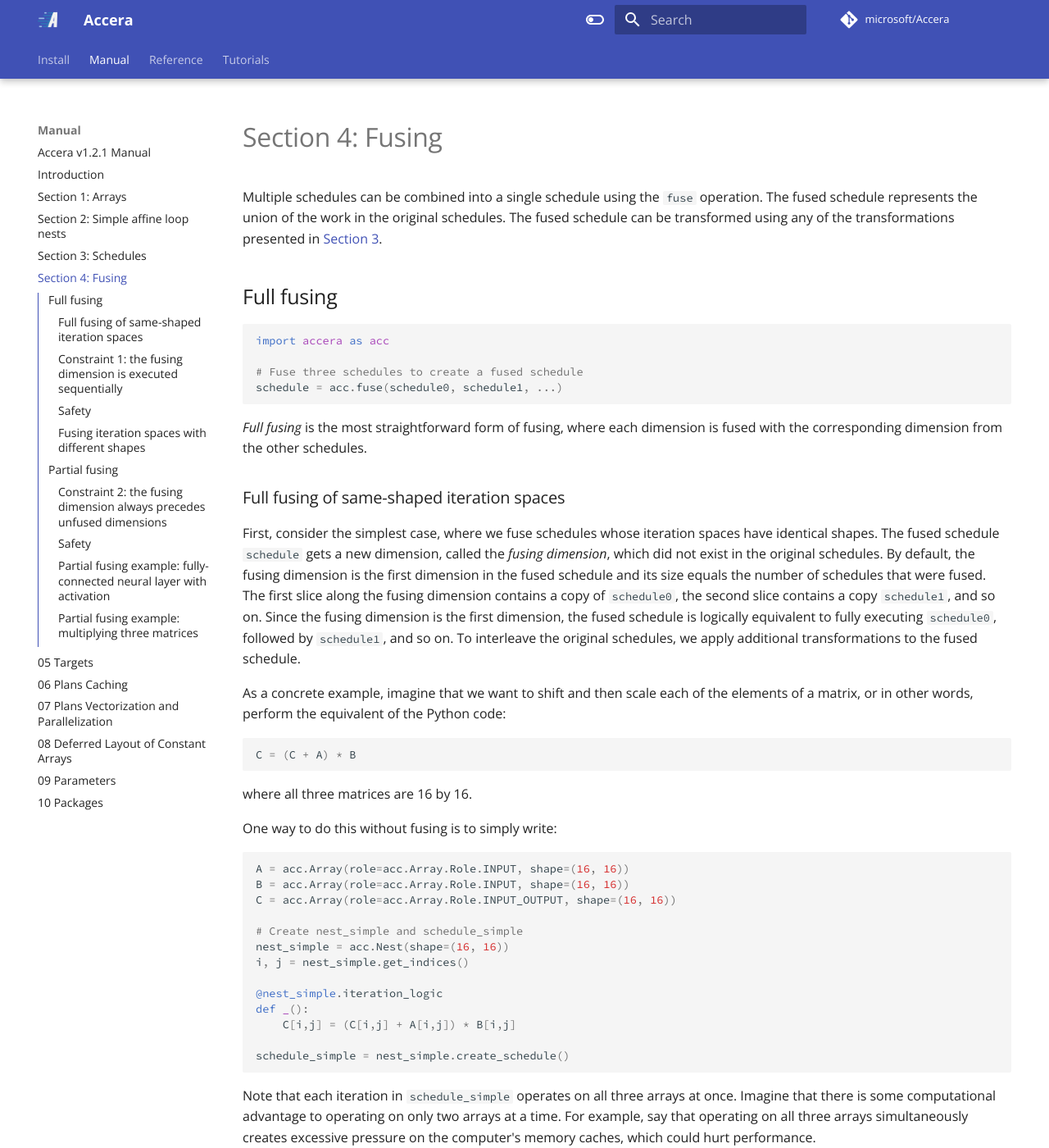
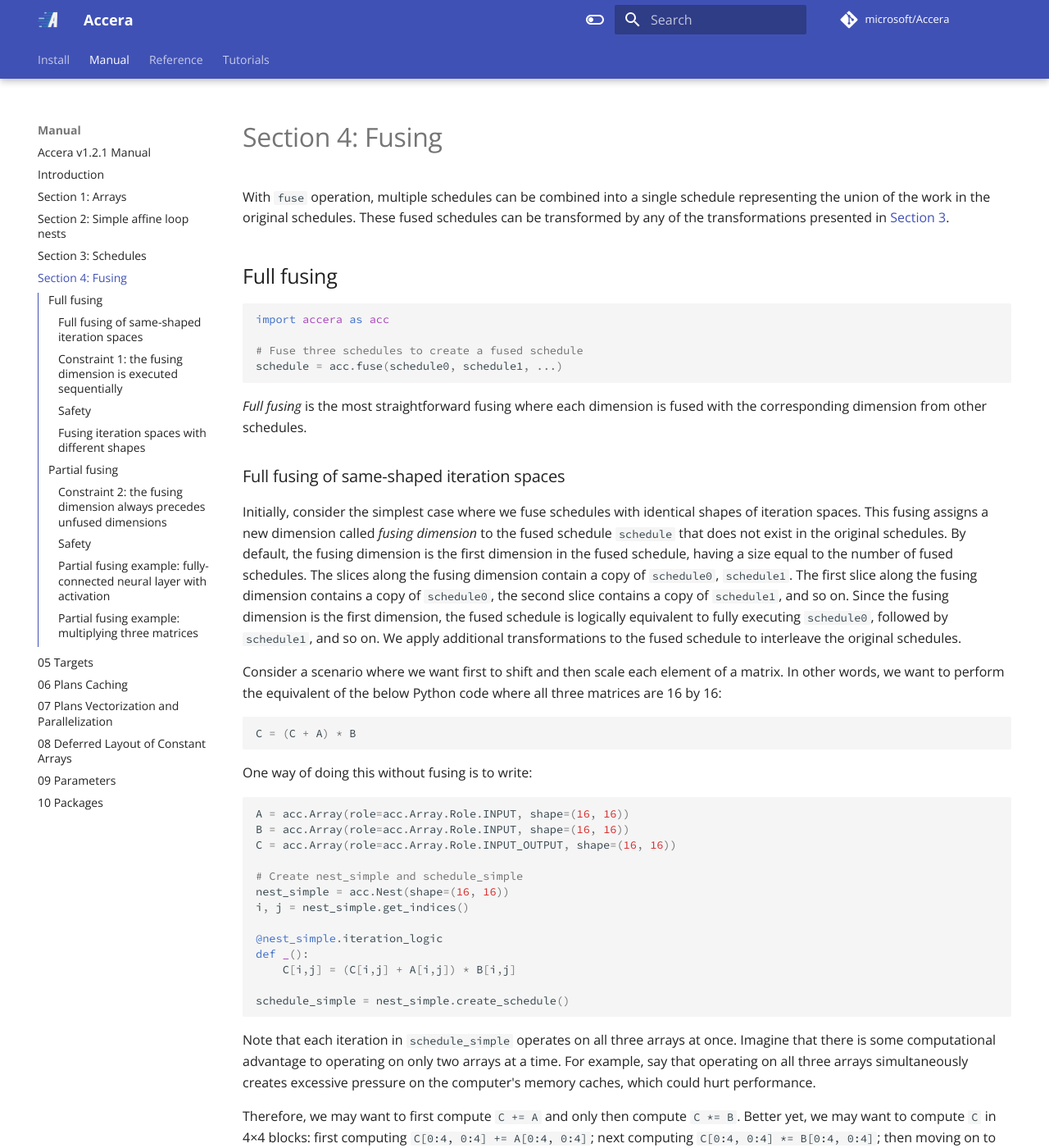
Before and after one commit to microsoft/Accera, an MkDocs documentation site: the page built from docs/Manual/04 Fusing.md, in a window 1280 px wide and 1400 px high. Shown: the whole window at 82% size. Built offline with MkDocs 1.6.1 and Material for MkDocs 9.7.7, drawn with Linux system fonts in a browser that asks for light colours; comment, search, counter and statistics services are not loaded.

Commit message:
Pushing initial changes and creating a draft PR

````diff
--- a/docs/Manual/04 Fusing.md
+++ b/docs/Manual/04 Fusing.md
@@ -2,7 +2,7 @@
 [//]: # (Version: v1.2.1)
 
 # Section 4: Fusing
-Multiple schedules can be combined into a single schedule using the `fuse` operation. The fused schedule represents the union of the work in the original schedules. The fused schedule can be transformed using any of the transformations presented in [Section 3](<03%20Schedules.md>).
+With `fuse` operation, multiple schedules can be combined into a single schedule representing the union of the work in the original schedules. These fused schedules can be transformed by any of the transformations presented in [Section 3](<03%20Schedules.md>).
 
 ## Full fusing
 ```python
@@ -12,18 +12,17 @@ import accera as acc
 schedule = acc.fuse(schedule0, schedule1, ...)
 ```
 
-*Full fusing* is the most straightforward form of fusing, where each dimension is fused with the corresponding dimension from the other schedules.
+*Full fusing* is the most straightforward fusing where each dimension is fused with the corresponding dimension from other schedules.
 
 ### Full fusing of same-shaped iteration spaces
-First, consider the simplest case, where we fuse schedules whose iteration spaces have identical shapes. The fused schedule `schedule` gets a new dimension, called the *fusing dimension*, which did not exist in the original schedules. By default, the fusing dimension is the first dimension in the fused schedule and its size equals the number of schedules that were fused. The first slice along the fusing dimension contains a copy of `schedule0`, the second slice contains a copy `schedule1`, and so on. Since the fusing dimension is the first dimension, the fused schedule is logically equivalent to fully executing `schedule0`, followed by `schedule1`, and so on. To interleave the original schedules, we apply additional transformations to the fused schedule.
+Initially, consider the simplest case where we fuse schedules with identical shapes of iteration spaces. This fusing assigns a new dimension called *fusing dimension* to the fused schedule `schedule` that does not exist in the original schedules. By default, the fusing dimension is the first dimension in the fused schedule, having a size equal to the number of fused schedules. The slices along the fusing dimension contain a copy of `schedule0`, `schedule1`. The first slice along the fusing dimension contains a copy of `schedule0`, the second slice contains a copy of `schedule1`, and so on. Since the fusing dimension is the first dimension, the fused schedule is logically equivalent to fully executing `schedule0`, followed by `schedule1`, and so on. We apply additional transformations to the fused schedule to interleave the original schedules.
 
-As a concrete example, imagine that we want to shift and then scale each of the elements of a matrix, or in other words, perform the equivalent of the Python code:
+Consider a scenario where we want first to shift and then scale each element of a matrix. In other words, we want to perform the equivalent of the below Python code where all three matrices are 16 by 16:
 ```python
 C = (C + A) * B
 ```
-where all three matrices are 16 by 16.
 
-One way to do this without fusing is to simply write:
+One way of doing this without fusing is to write:
 ```python
 A = acc.Array(role=acc.Array.Role.INPUT, shape=(16, 16))
 B = acc.Array(role=acc.Array.Role.INPUT, shape=(16, 16))
````
